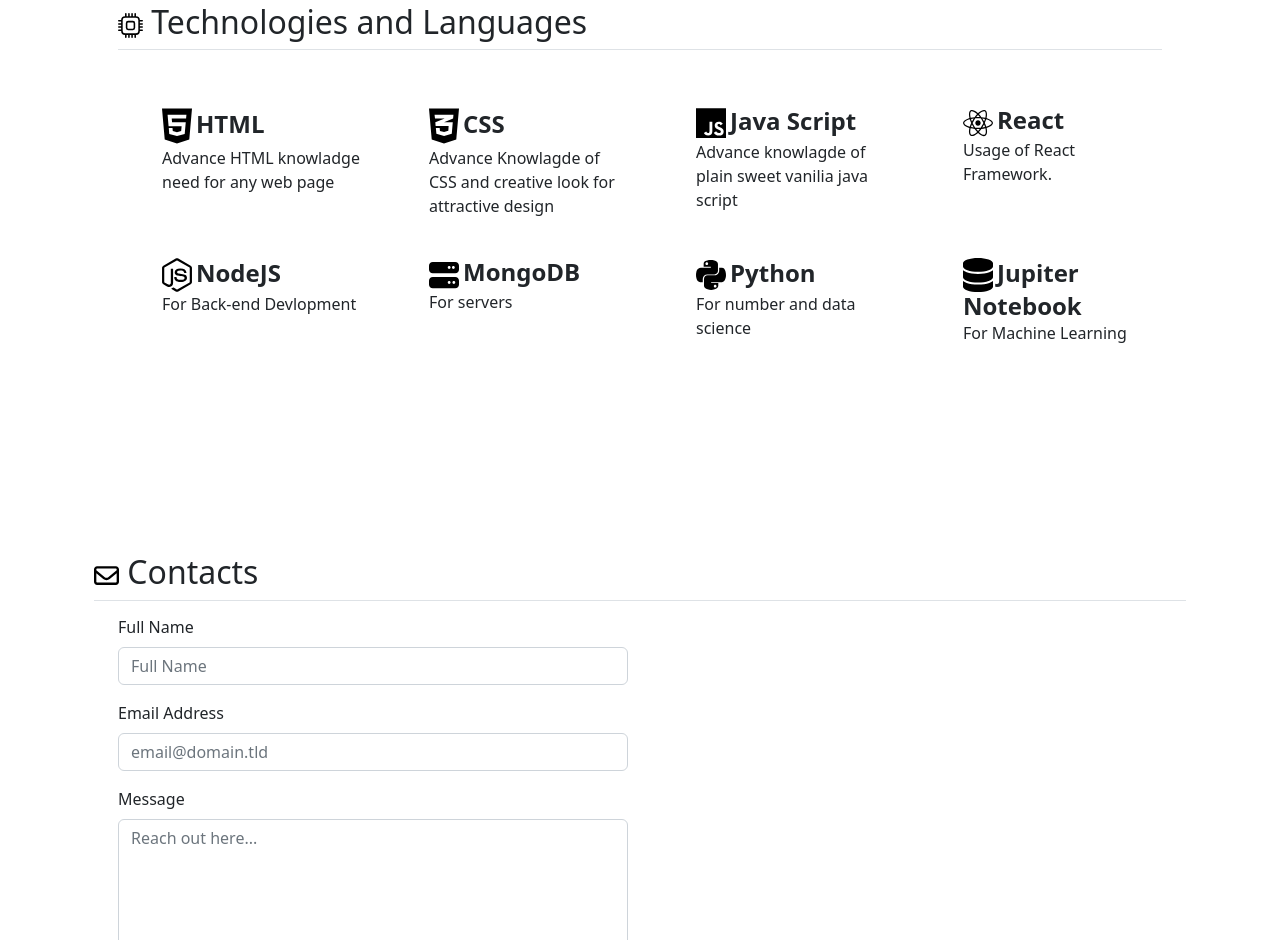
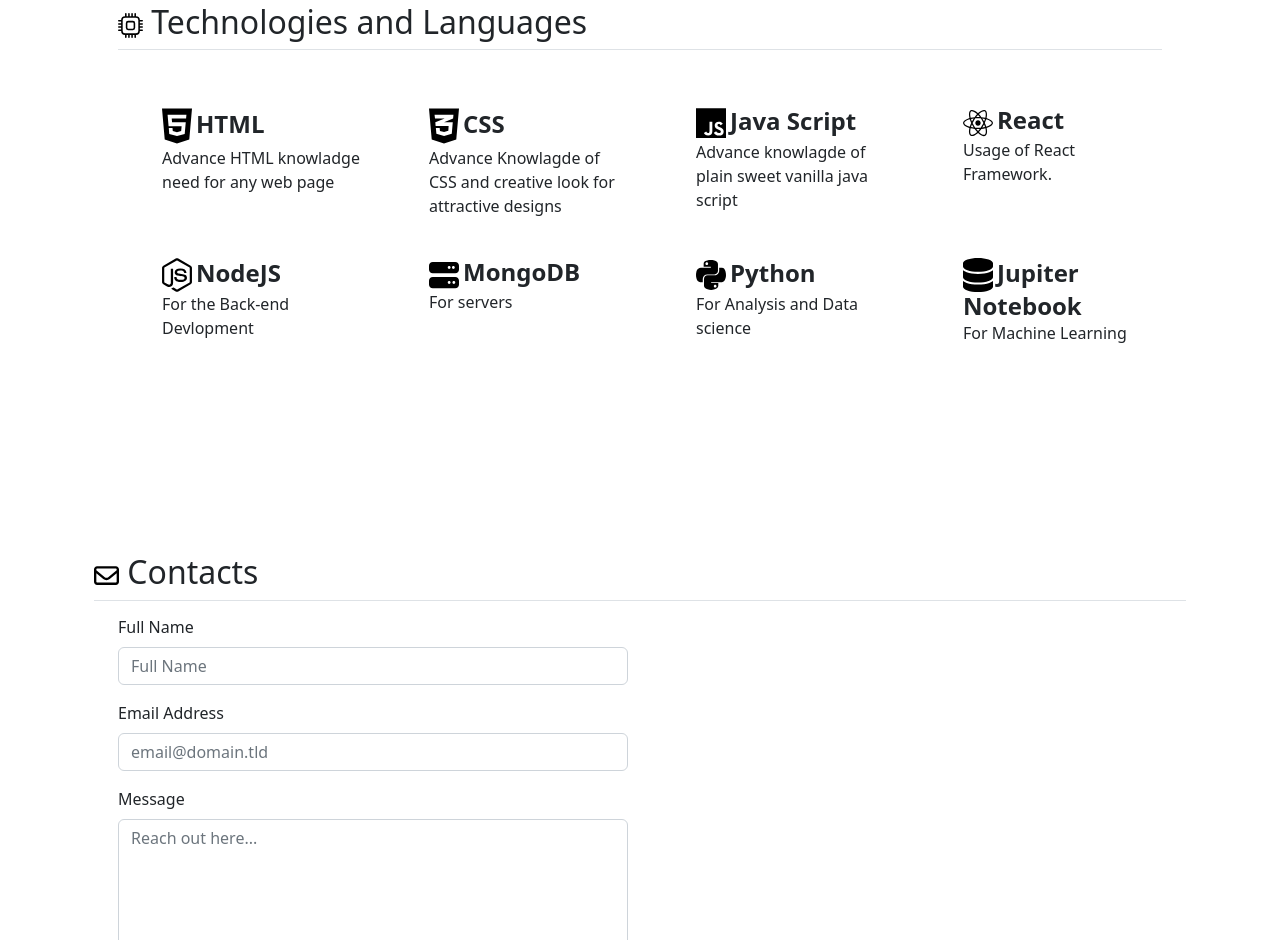
Before and after one commit to ibrahimrj/PP, a plain HTML site: page index.html in a window 1280 px wide. Shown: the part 1188-2128 px from the top of the page. Drawn offline with nearby package versions, Linux system fonts and the light colour scheme.

Commit message:
Fixing spelling mistake and some tweaks

```diff
--- a/index.html
+++ b/index.html
@@ -48,6 +48,16 @@
             </div>
         </div>
     </div>
+
+
+
+
+
+
+
+
+
+
 
     <div class="container px-4 py-5" id="hanging-icons">
         <h2 class="pb-2 border-bottom"> <img src="./pics/folder-open-regular.svg" width="25px" alt="">Projects
@@ -138,6 +148,13 @@
         </div>
 
 
+
+
+
+
+
+
+
         <div class="container px-4 py-5" id="icon-grid">
             <h2 class="pb-2 border-bottom"><img src="./pics/cpu.svg" width="25px" alt=""> Technologies and
                 Languages</h2>
@@ -161,7 +178,7 @@
                         <h3 class="fw-bold mb-0 fs-4"><img src="./pics/css3-alt.svg" class="me-1" width="30px"
                                 alt="">CSS
                         </h3>
-                        <p>Advance Knowlagde of CSS and creative look for attractive design</p>
+                        <p>Advance Knowlagde of CSS and creative look for attractive designs</p>
                     </div>
                 </div>
                 <div class="col d-flex align-items-start">
@@ -171,7 +188,7 @@
                     <div>
                         <h3 class="fw-bold mb-0 fs-4"><img src="./pics/js.svg" class="me-1" width="30px" alt="">Java
                             Script</h3>
-                        <p>Advance knowlagde of plain sweet vanilia java script</p>
+                        <p>Advance knowlagde of plain sweet vanilla java script</p>
                     </div>
                 </div>
                 <div class="col d-flex align-items-start">
@@ -192,7 +209,7 @@
                         <h3 class="fw-bold mb-0 fs-4"><img src="./pics/node-js.svg" class="me-1" width="30px"
                                 alt="">NodeJS
                         </h3>
-                        <p>For Back-end Devlopment</p>
+                        <p>For the Back-end Devlopment</p>
                     </div>
                 </div>
 
@@ -215,7 +232,7 @@
                         <h3 class="fw-bold mb-0 fs-4"><img src="./pics/python.svg" class="me-1" width="30px"
                                 alt="">Python
                         </h3>
-                        <p>For number and data science</p>
+                        <p>For Analysis and Data science</p>
                     </div>
                 </div>
                 <div class="col d-flex align-items-start">
@@ -231,6 +248,13 @@
             </div>
         </div>
     </div>
+
+
+
+
+
+
+
 
     <div class="container px-4 py-5" id="contact">
         <h2 class="pb-2 border-bottom"> <img width="25px" src="./pics/envelope-regular.svg" alt=""> Contacts
@@ -277,6 +301,11 @@
     </div>
 
 
+
+
+
+
+
     <div class="footer container-fluid m-0">
         <footer class="d-flex flex-wrap justify-content-between align-items-center py-3 myt-4 border-top">
             <div class="col-md-4 d-flex align-items-center">
```
